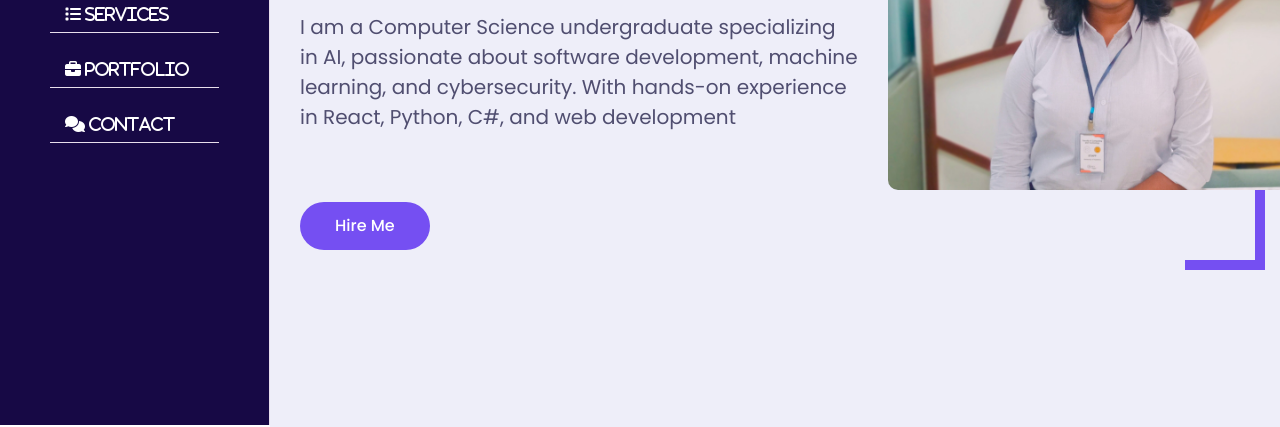
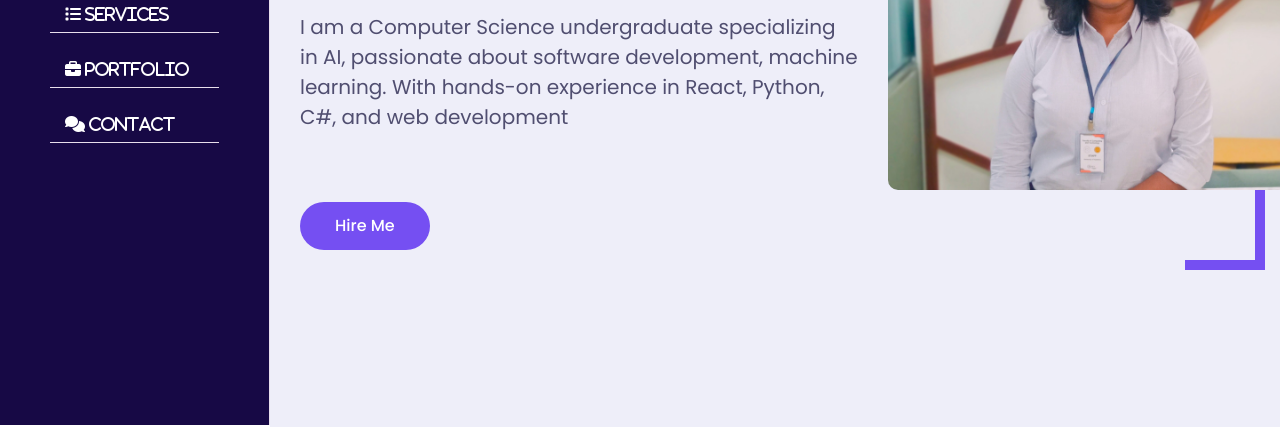
Before and after one commit to shanika200721/Portfolio, a plain HTML site: page index.html in a window 1280 px wide. Shown: the part 375-802 px from the top of the page. Drawn offline with Linux system fonts and the light colour scheme; files that its build step writes are made by us from their sources; a web font is replaced by a local one.

Commit message:
updated the html file

```diff
--- a/index.html
+++ b/index.html
@@ -42,7 +42,7 @@
                         <div class="home-info padd-15">
                             <h3 class="hello">Hello ..! <br> I am  <span class="name">Shanika Munasinghe</span></h3>
                             <h3 class="my-profession"> I'm a <span class="typing">Computer Science Undergraduate</span></h3>
-                            <p>I am a Computer Science undergraduate specializing in AI, passionate about software development, machine learning, and cybersecurity. With hands-on experience in React, Python, C#, and web development </p>
+                            <p>I am a Computer Science undergraduate specializing in AI, passionate about software development, machine learning. With hands-on experience in React, Python, C#, and web development </p>
                             <a href="#contact" class="btn hire-me">Hire Me</a>
                         </div>
                         <div class="home-img padd-15">
```
